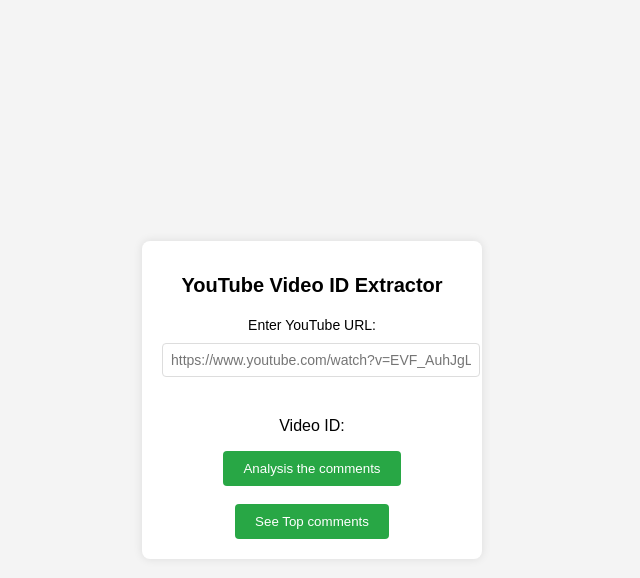
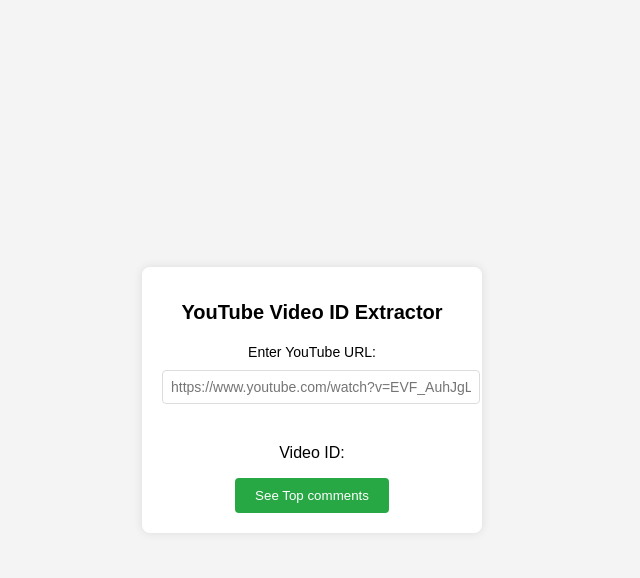
Before and after one commit to Nishantrde/yt_scraper, a Django app: page / in a window 1280 px wide. Shown: the top 578 px of the page, without its empty margins (328-968 px from the left). Run offline with Django 5.2, Linux system fonts and the light colour scheme.

Commit message:
Initial Commit

```diff
--- a/mainapp/cmt_scraper.py
+++ b/mainapp/cmt_scraper.py
@@ -61,4 +61,3 @@
     }
 
     # Return the LDA HTML content generated by the analysis function
-    return analysis(data)
--- a/mainapp/templates/index.html
+++ b/mainapp/templates/index.html
@@ -81,7 +81,6 @@
                 <input type="hidden" id="video-id" name="video-id">
             </div>
 
-            <button type="submit" id="anly" name="anly" value="on">Analysis the comments</button><br><br>
             <button type="submit" id="lb" name="lb" value="on">See Top comments</button>
 
         </form>
```
